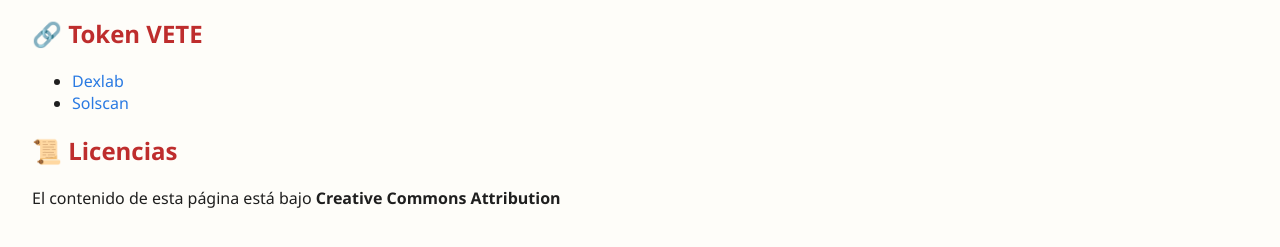
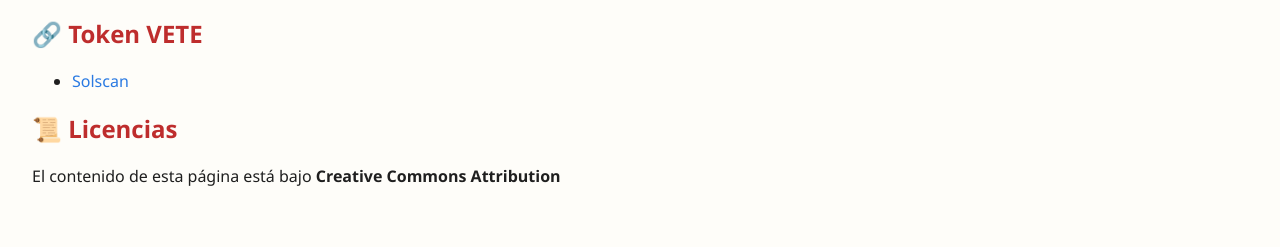
Before and after one commit to marcelooscarmayor/sandi, a plain HTML site: page index.html in a window 1280 px wide. Shown: the part 143-390 px from the top of the page. Drawn offline with Linux system fonts and the light colour scheme.

Commit message:
Update index.html

```diff
--- a/index.html
+++ b/index.html
@@ -33,7 +33,6 @@
 
   <h2>🔗 Token VETE</h2>
   <ul>
-    <li><a href="https://app.dexlab.space/token-hub/2hrkg5FRZqm4tt53cx2QUxcxr2bHBKfozfdgfoPCVNTd" target="_blank">Dexlab</a></li>
     <li><a href="https://solscan.io/token/2hrkg5FRZqm4tt53cx2QUxcxr2bHBKfozfdgfoPCVNTd" target="_blank">Solscan</a></li>
   </ul>
 
```
